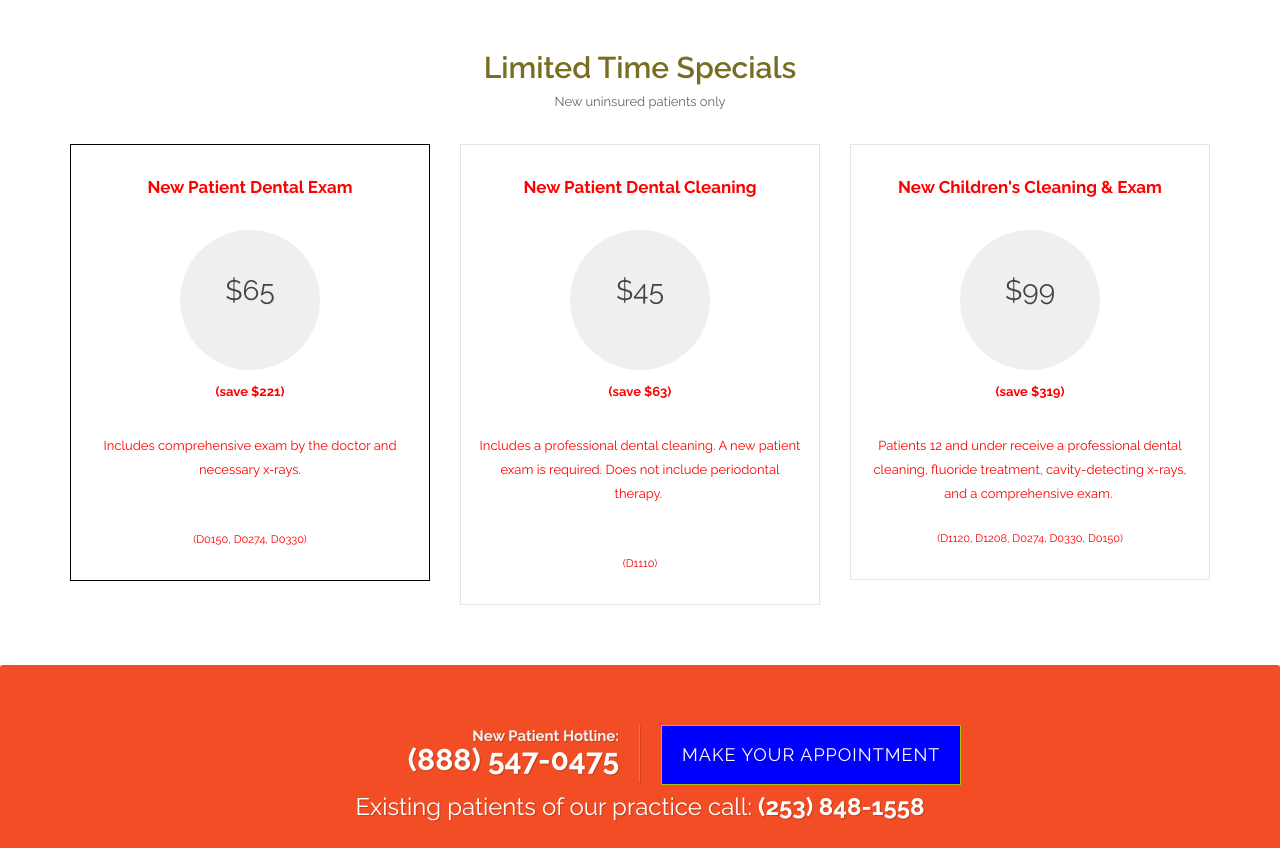
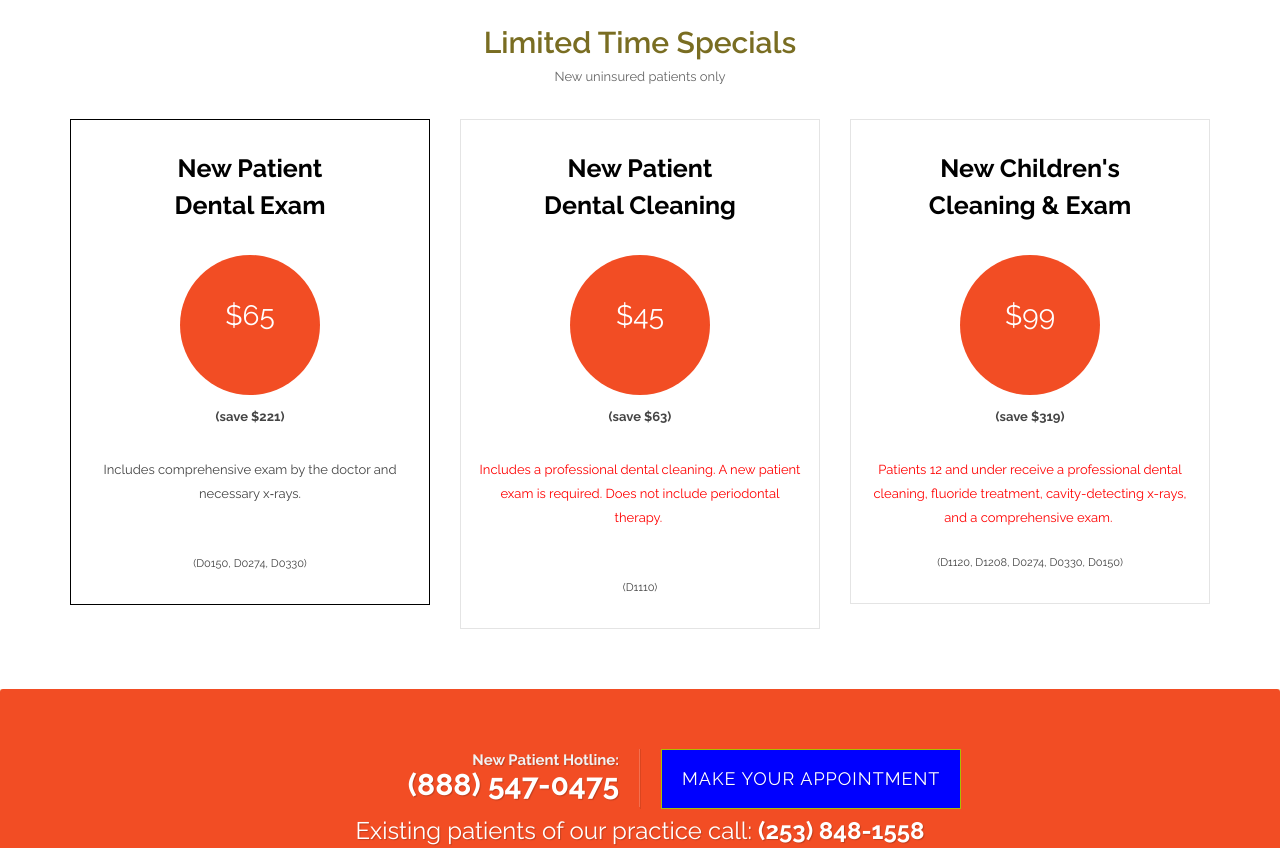
Before and after one commit to StephenJayYoung/Site17, a plain HTML site: page index.html in a window 1280 px wide. Shown: the part 1420-2268 px from the top of the page. Drawn offline with Linux system fonts and the light colour scheme; some packages are replaced by stand-ins of ours; no server answers.

Commit message:
updates to team specials

```diff
--- a/assets/css/madsen.css
+++ b/assets/css/madsen.css
@@ -36,9 +36,9 @@ h2{
     padding: 60px 0 !important;
 }
 
-.top-head.header-3, .top-head.header-4 {
+/*.top-head.header-3, .top-head.header-4 {
     padding: 40px 0 0;
-}
+}*/
 
 fixed-head {
     border: 1px rgba(255,255,255,0.4) solid;
@@ -70,6 +70,17 @@ fixed-head {
     border: 1px solid #000 !important;
 }
 
+.pricing-tbl.style-3 .price_txt, .pricing-tbl.style-4 .plan-head, .pricing-tbl.style-4 .plan-head:before, .pricing-tbl.style-4 .plan-head:after, .pricing-tbl.style-2 h3, th, .testimonials-3 .testimonials-name {
+    background-color: #F24D24;
+    color: #fff;
+}
+
+.pricing-tbl.style-3 .price_txt span {
+    color: #fff;
+}
+
+
+
 .specials-borders:before {
   content: " " !important;
   position: absolute !important;
@@ -91,15 +102,15 @@ fixed-head {
 }
 
 .pricing-tbl ul li:first-child {
-    color: red !important;
+    color: #444 !important;
 }
 
 .pricing-tbl ul li:first-child:hover {
-    color: red !important;
+    color: #444 !important;
 }
 
 .pricing-box-responsive{
-    color: red !important;
+    color: #444 !important;
     margin-bottom: 45px !important;
     margin-top: 20px !important
 }
@@ -117,7 +128,7 @@ fixed-head {
 }
 
 .d-codes{
-    color: red !important;
+    color: #444 !important;
 }
 
 .pricing-tbl:hover {
@@ -129,7 +140,8 @@ border: 1px solid #ededed !important;
 }
 
 .pricing-tbl.style-3 h3, .pricing-tbl.style-3.selected h3 {
-     color: red;
+     color: #000;
+     font-size: 25px;
 }
 
 /** ACTIONS OVERRIDES */
--- a/index.html
+++ b/index.html
@@ -254,7 +254,7 @@
 							<div class="row">
 								<div class="col-md-4">
 				    				<div class="pricing-tbl style-3 shape specials-borders">
-				    					<h3>New Patient Dental Exam</h3>
+				    					<h3>New Patient<br> Dental Exam</h3>
 				    					<ul>
                           <li class="price_txt"><span class="price-lg">$65</span></li>
                        </ul>
@@ -268,7 +268,7 @@
 
 								<div class="col-md-4">
 				    				<div class="pricing-tbl style-3 shape">
-				    					<h3>New Patient Dental Cleaning</h3>
+				    					<h3>New Patient<br> Dental Cleaning</h3>
 				    					<ul>
                           <li class="price_txt"><span class="price-lg">$45</span></li>
                        </ul>
@@ -282,7 +282,7 @@
 
 								<div class="col-md-4">
 				    				<div class="pricing-tbl style-3 shape">
-				    					<h3>New Children's Cleaning & Exam</h3>
+				    					<h3>New Children's<br> Cleaning & Exam</h3>
 				    					<ul>
                           <li class="price_txt"><span class="price-lg">$99</span></li>
                        </ul>
```
